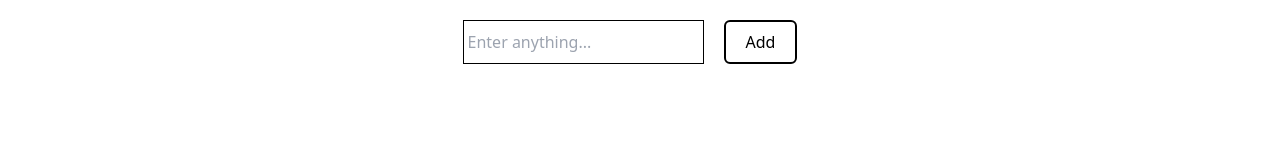
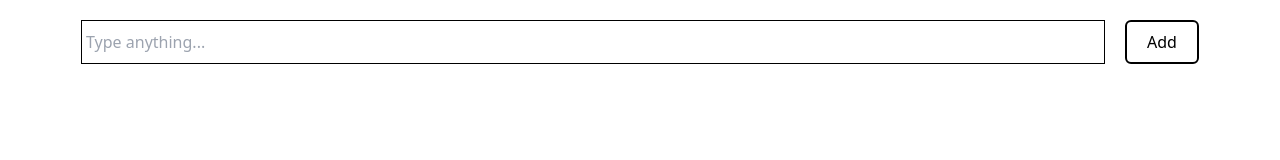
Before and after one commit to Nandhagopiv/todo__list, a plain HTML site: page index.html in a window 1280 px wide. Drawn offline with nearby package versions, Linux system fonts and the light colour scheme.

Commit message:
Add(tailwindcss): Updated using tailwind css

```diff
--- a/index.html
+++ b/index.html
@@ -5,8 +5,8 @@
 </head>
 
 <body>
-    <main class="flex justify-center mt-5 mb-5">
-        <input class="border border-black mr-5 p-1" id="input" placeholder="Enter anything..." type="text">
+    <main class="flex justify-center mt-5 mb-5 sm:w-5/5">
+        <input class="border border-black ml-5 mr-5 p-1 w-4/5" id="input" placeholder="Type anything..." type="text">
         <button class="border-black mr-5 p-2 pr-5 pl-5 rounded-md border-2" id="add">Add</button>
     </main>
     <section id="view__section">
```
